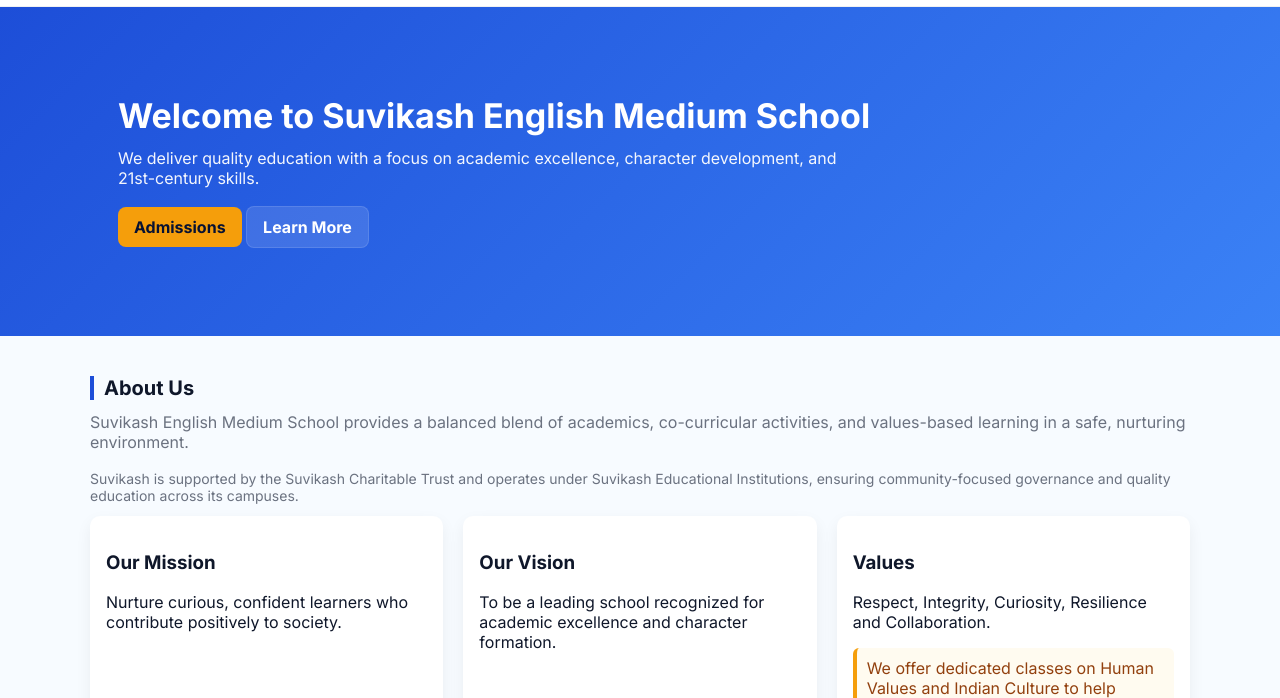
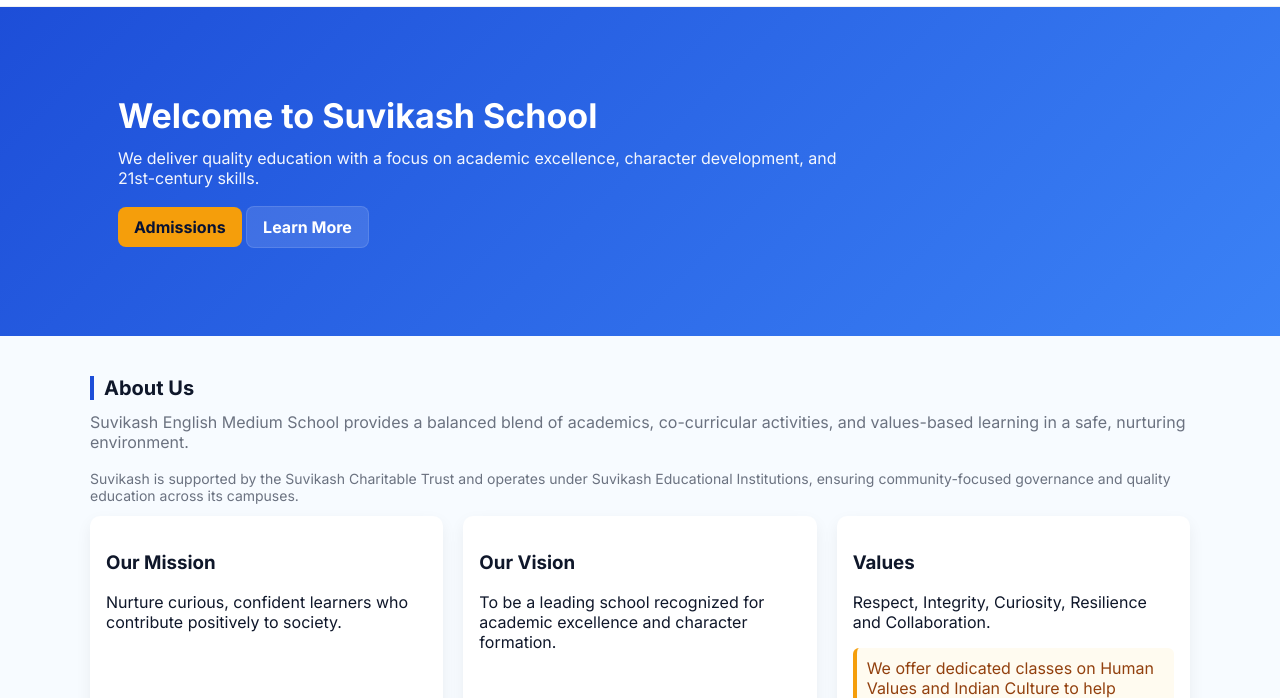
Before and after one commit to vivekweb0110/suvikash, a plain HTML site: page index.html in a window 1280 px wide. Shown: the part 102-800 px from the top of the page. Drawn offline with Linux system fonts and the light colour scheme.

Commit message:
removing english medium

```diff
--- a/index.html
+++ b/index.html
@@ -49,7 +49,7 @@
     <main id="home">
         <section class="hero">
             <div class="wrap hero-inner">
-                <h1>Welcome to Suvikash English Medium School</h1>
+                <h1>Welcome to Suvikash School</h1>
                 <p class="lead">We deliver quality education with a focus on academic excellence, character development, and 21st-century skills.</p>
                 <div class="hero-ctas">
                     <a class="btn primary" href="#admissions">Admissions</a>
```
